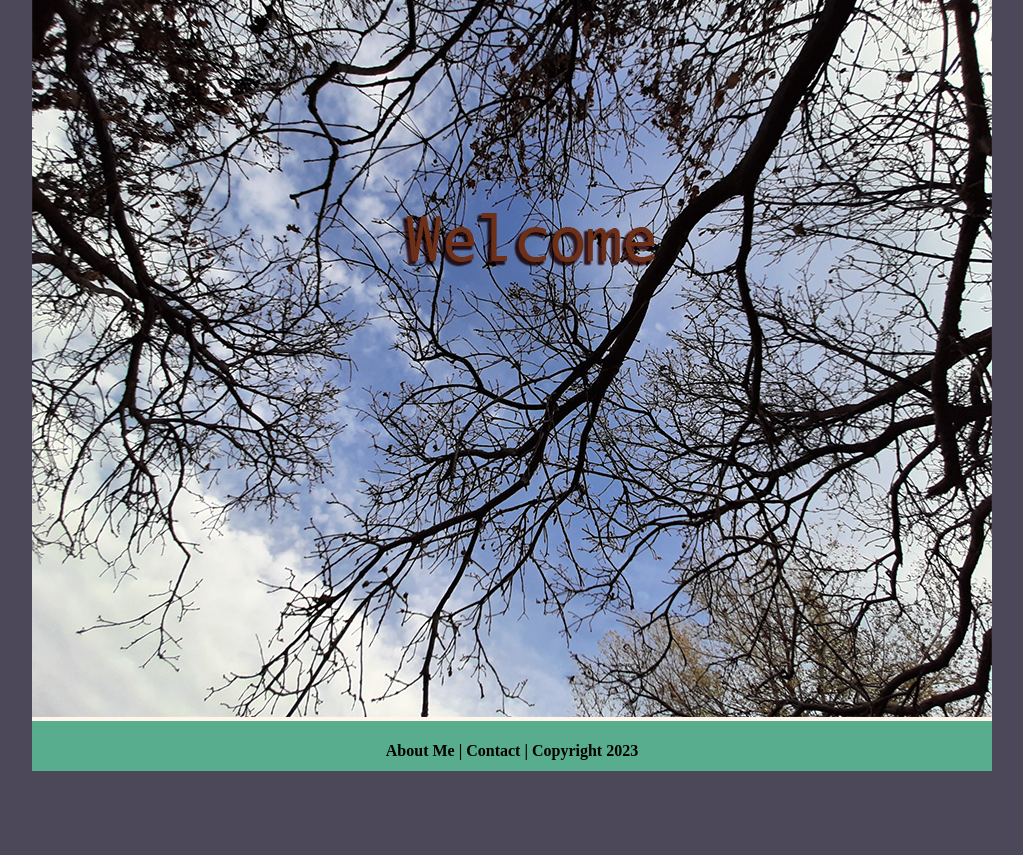
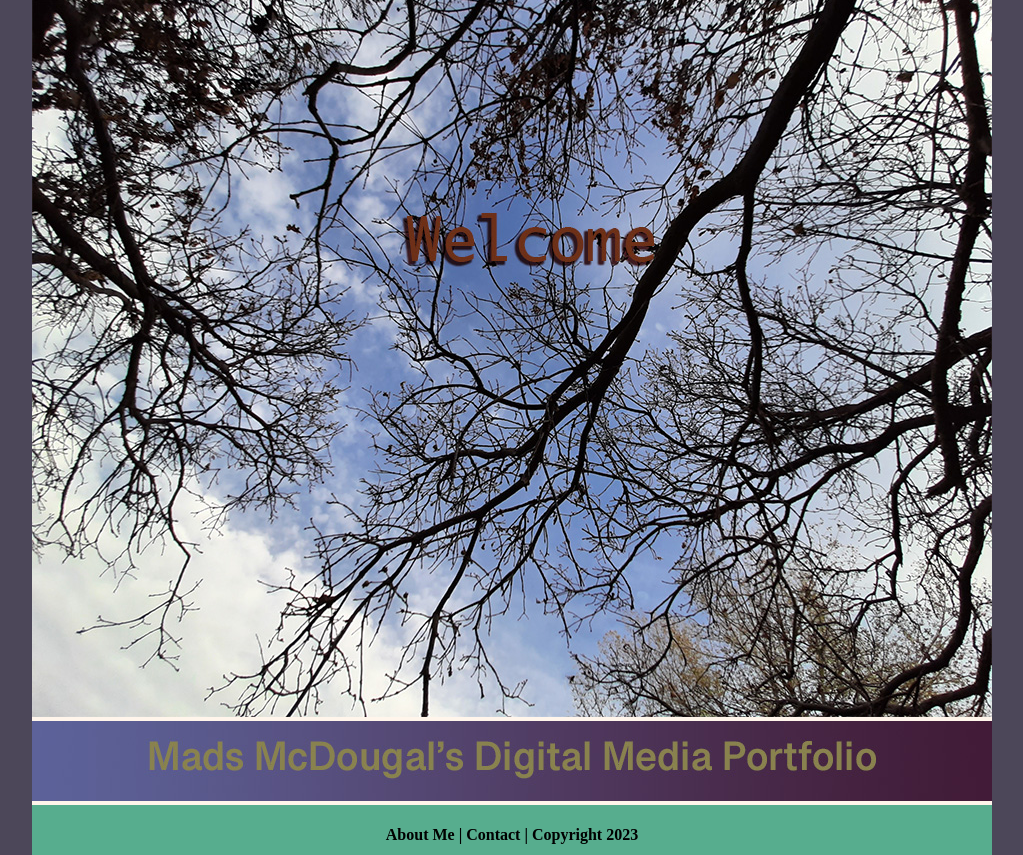
Before and after one commit to olmpyia/digitalmediaportfolio, a plain HTML site: page index.html in a window 1280 px wide. Shown: the part 143-998 px from the top of the page, without its empty margins (128-1151 px from the left). Before the commit the page ends 914 px from the top, so only its background shows below. Drawn offline with Linux system fonts and the light colour scheme.

Commit message:
Update index.html

```diff
--- a/index.html
+++ b/index.html
@@ -16,6 +16,7 @@
   </div>
   <div class="content"> <!-- used for all added images and videos -->
 	  <img src="raster/welcome.jpg" alt="welcome!">
+	  <img src="raster/headerTemplate.jpg" alt="Mads McDougal's Digital Media Portfolio!">
 
   </div>
   <div class="footer">
```
